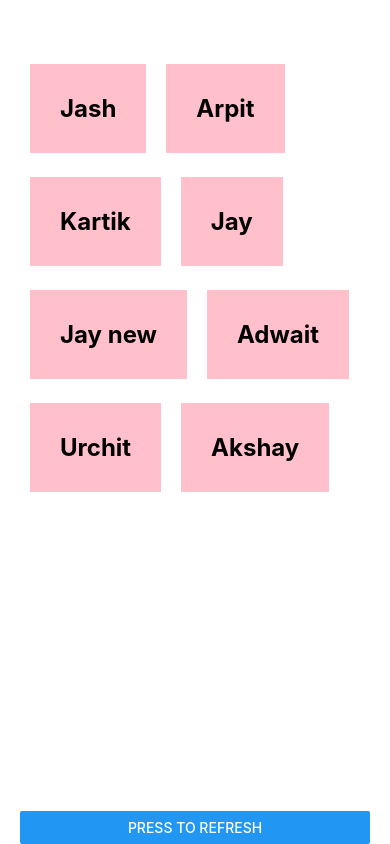
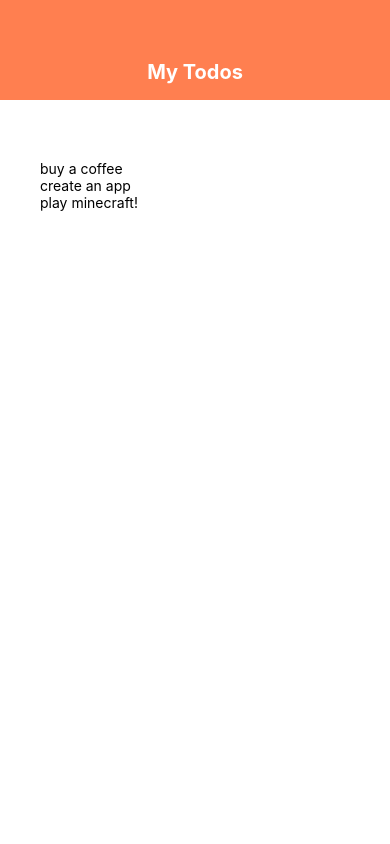
Before and after one commit to jash2810/react-native-todo-app, a React Native app: screen / in a window 390 px wide. Built offline with nearby package versions, Linux system fonts and the light colour scheme.

Commit message:
created a todo app and added header.js file

```diff
--- a/App.js
+++ b/App.js
@@ -1,49 +1,29 @@
 import { StyleSheet, Text, View, FlatList, TouchableOpacity, Button } from 'react-native';
 import React, { useState } from 'react'
+import Header from './components/header';
 
 export default function App() {
 
-  const initPeople = [
-    {name: 'Jash', id: '1'},
-    {name: 'Arpit', id: '2'},
-    {name: 'Kartik', id: '3'},
-    {name: 'Jay', id: '4'},
-    {name: 'Jay new', id: '5'},
-    {name: 'Adwait', id: '6'},
-    {name: 'Urchit', id: '7'},
-    {name: 'Akshay', id: '8'},
+  const initTodos = [
+    {text: 'buy a coffee', key: '1'},
+    {text: 'create an app', key: '2'},
+    {text: 'play minecraft!', key: '3'}
   ]
-  const [people, setPeople] = useState(initPeople)
-
-  const onPressHandler = (id) => {
-    setPeople((prevPeople) => {
-      return prevPeople.filter(p => p.id !== id)
-    })
-  }
+  const [todos, setTodos] = useState(initTodos)
 
   return (
     <View style={styles.container}>
-
-    <FlatList
-      keyExtractor={item => item.id}
-      numColumns={2}
-      data={people}
-      renderItem={({item}) => (
-        <TouchableOpacity onPress={() => onPressHandler(item.id)}>
-          <Text style={styles.item} >{item.name}</Text>
-        </TouchableOpacity>
-      )}
-    />
-
-    <Button title='Press to refresh' onPress={() => setPeople(initPeople) } />
-
-    {/* <ScrollView>
-      {people.map(item => (
-        <View key={item.key}>
-          <Text style={styles.item}>{item.name}</Text>
-        </View>
-      ))}
-    </ScrollView> */}
+    <Header />
+    <View style={styles.content}>
+      <View style={styles.list}>
+        <FlatList
+          data={todos}
+          renderItem={({item}) => (
+              <Text style={styles.item} >{item.text}</Text>
+          )}
+        />
+      </View>
+    </View>
 
     </View>
   );
@@ -53,18 +33,13 @@
   container: {
     flex: 1,
     backgroundColor: '#fff',
-    paddingTop: 40,
-    paddingHorizontal: 20
-    // alignItems: 'center',
-    // justifyContent: 'center',
+    // marginTop: 100,
+    // marginLeft: 30
   },
-  item: {
-    marginTop: 24,
-    padding: 30,
-    backgroundColor: 'pink',
-    fontSize: 24,
-    fontWeight: 'bold',
-    marginHorizontal: 10,
-    marginTop: 24
+  content: {
+    padding: 40
+  },
+  list: {
+    marginTop: 20
   }
 });
--- /dev/null
+++ b/components/header.js
@@ -0,0 +1,28 @@
+import React from 'react';
+import {StyleSheet, Text, View} from 'react-native';
+
+const constants = {
+    title: 'My Todos'
+}
+
+export default function Header() {
+    return (
+        <View style={styles.header}>
+            <Text style={styles.title}>{constants.title}</Text>
+        </View>
+    )
+}
+
+const styles = StyleSheet.create({
+    header: {
+        height: 100,
+        paddingTop: 60,
+        backgroundColor: 'coral'
+    },
+    title: {
+        textAlign: 'center',
+        color: '#fff',
+        fontSize: 20,
+        fontWeight: 'bold',
+    }
+})
```
